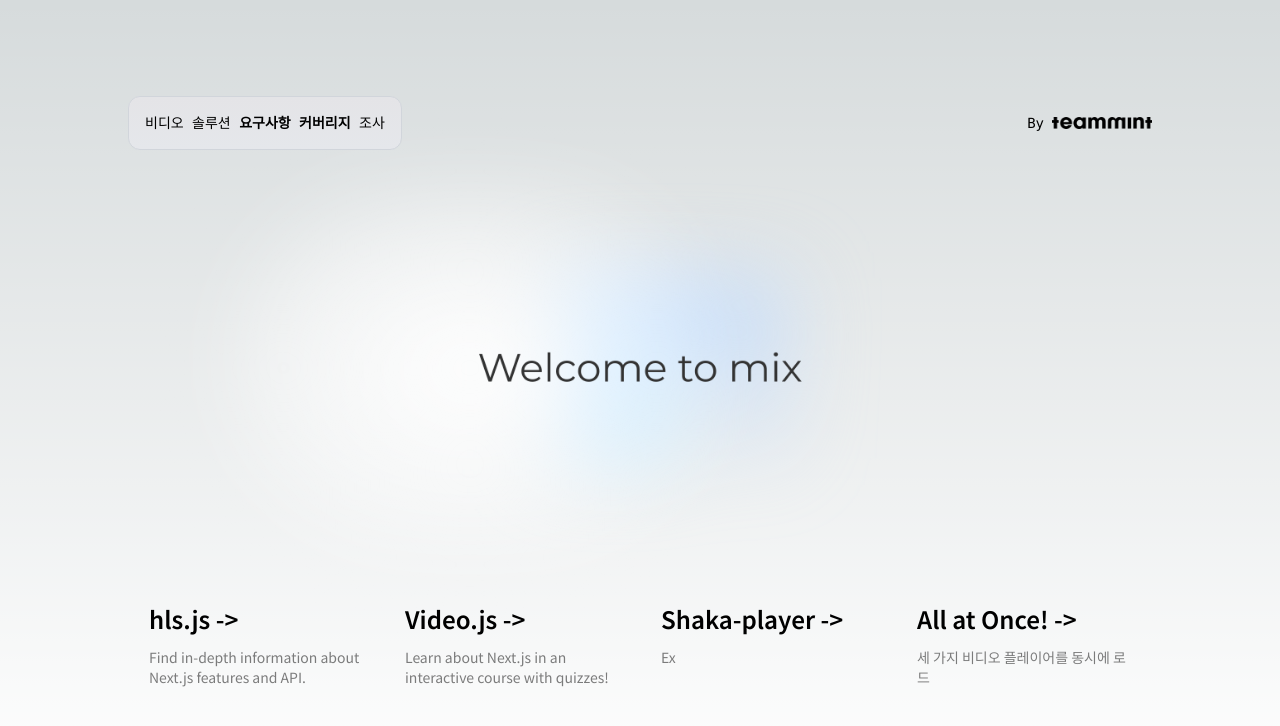
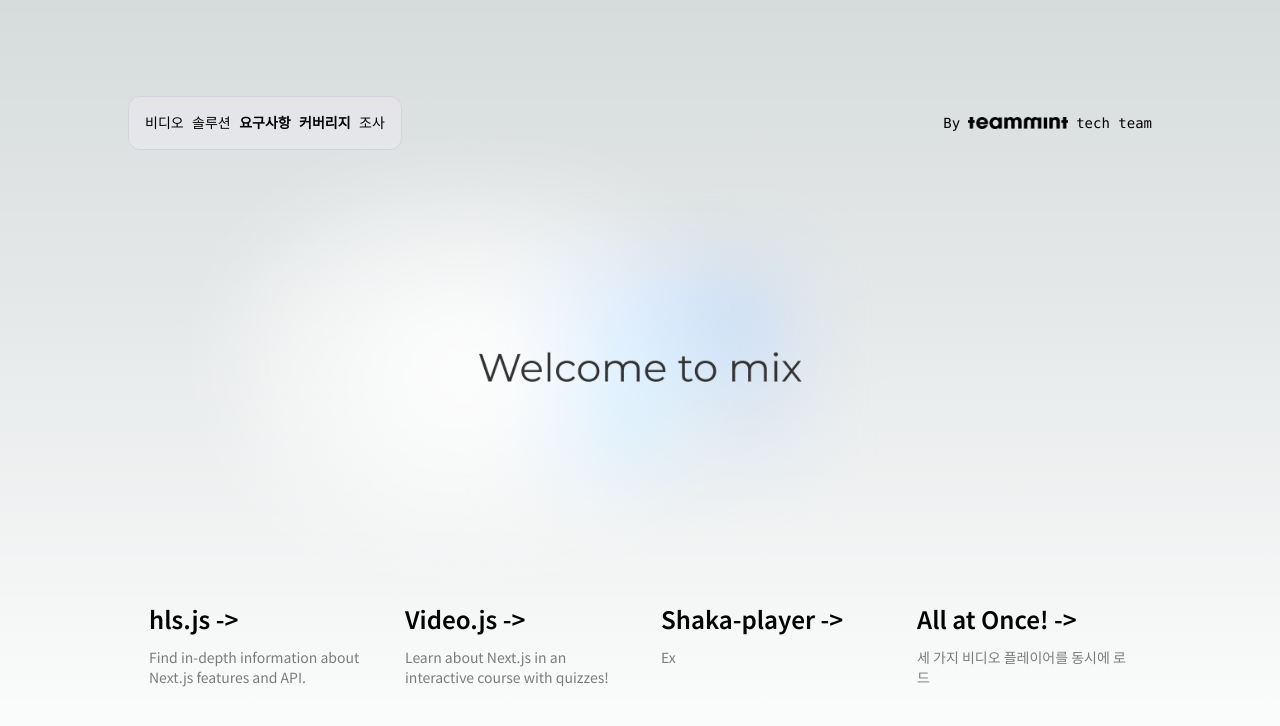
Before and after one commit to 0-Chan/nextjs-player-prototype, a Next.js app: page / in a window 1280 px wide. Shown: the top 726 px of the page. Built offline with nearby package versions, Linux system fonts and the light colour scheme.

Commit message:
Initial commit

```diff
--- a/app/page.tsx
+++ b/app/page.tsx
@@ -24,6 +24,7 @@ export default function Home() {
               height={24}
               priority
             />
+            tech team
           </a>
         </div>
       </div>
```
